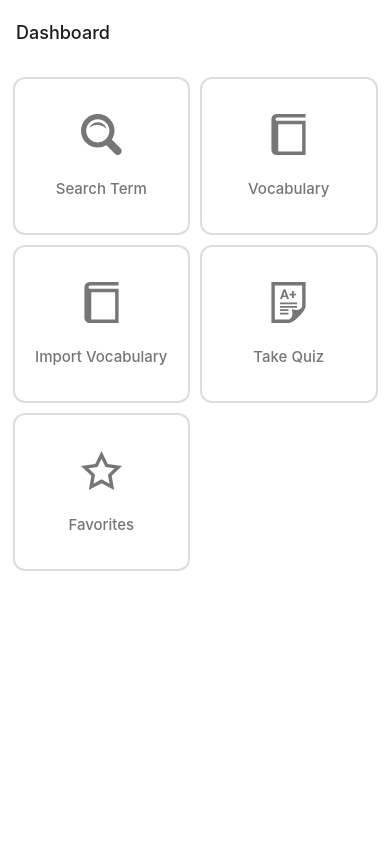
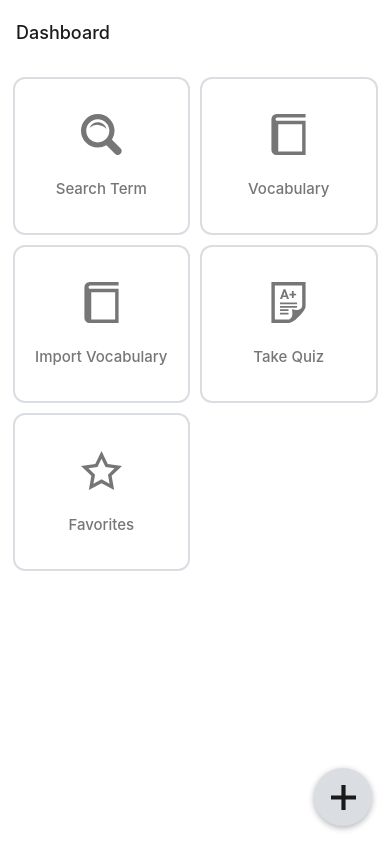
Before and after one commit to Poxie/translation-app-v2, a React Native app: screen / in a window 390 px wide. Built offline with nearby package versions, Linux system fonts and the light colour scheme.

Commit message:
Added create menu to dashboard

```diff
--- /dev/null
+++ b/assets/icons/AddIcon.tsx
@@ -0,0 +1,9 @@
+import Svg, { Path } from "react-native-svg"
+
+export const AddIcon = (props: any) => {
+    return(
+        <Svg viewBox="0 0 24 24" {...props}>
+            <Path d="M24 10H14V0h-4v10H0v4h10v10h4V14h10z" />
+        </Svg>
+    )
+}
--- /dev/null
+++ b/components/create-menu/CreateMenuOptions.tsx
@@ -0,0 +1,84 @@
+import { useNavigation } from "@react-navigation/native";
+import { useEffect, useRef } from "react";
+import { TouchableOpacity } from 'react-native';
+import Animated, { EasingNode } from "react-native-reanimated"
+import layout from "../../constants/layout";
+import { useColors } from "../../hooks/useColors";
+import Text from "../text";
+
+export const CreateMenuOptions: React.FC<{ active: boolean, toggleActive: () => void }> = ({ active, toggleActive }) => {
+    const { background: { primary, tertiary } } = useColors();
+    const navigation = useNavigation();
+    const scale = useRef(new Animated.Value(0)).current;
+    const opacity = useRef(new Animated.Value(0)).current;
+
+    useEffect(() => {
+        Animated.timing(opacity, {
+            toValue: active ? 1 : 0,
+            duration: 100,
+            easing: EasingNode.linear
+        }).start();
+        Animated.timing(scale, {
+            toValue: active ? 1 : .7,
+            duration: 100,
+            easing: EasingNode.linear
+        }).start();
+    }, [active]);
+
+    const handlePress = (type: 'term' | 'category') => {
+        // TODO: Open create modal
+        toggleActive();
+    }
+
+    const items = [
+        { text: 'Create Term', onPress: () => handlePress('term') },
+        { text: 'Create Category', onPress: () => handlePress('category') }
+    ];
+    return(
+        <Animated.View
+            style={{
+                backgroundColor: primary,
+                opacity,
+                transform: [{ scale }],
+                ...styles.options
+            }}
+            pointerEvents={active ? 'auto' : 'none'}
+        >
+            {items.map((item, key) => {
+                const isLast = key === items.length - 1;
+                return(
+                    <TouchableOpacity
+                        style={{
+                            borderColor: !isLast ? tertiary : 'transparent',
+                            ...styles.option
+                        }}
+                        onPress={item.onPress}
+                        key={item.text}
+                    >
+                        <Text style={styles.optionText}>
+                            {item.text}
+                        </Text>
+                    </TouchableOpacity>
+                )
+            })}
+        </Animated.View>
+    )
+}
+
+const styles = {
+    options: {
+        borderRadius: layout.borderRadius.primary,
+        position: 'absolute' as 'absolute',
+        zIndex: 2,
+        bottom: 90,
+        right: 18,
+        minWidth: 170,
+    },
+    option: {
+        padding: layout.spacing.primary,
+        borderBottomWidth: layout.borderWidth.secondary
+    },
+    optionText: {
+        fontWeight: '600' as '600'
+    }
+}
--- /dev/null
+++ b/components/create-menu/index.tsx
@@ -0,0 +1,101 @@
+import { useRef } from "react"
+import { useState } from "react"
+import { Pressable, View } from "react-native"
+import Animated, { EasingNode } from "react-native-reanimated"
+import { AddIcon } from "../../assets/icons/AddIcon";
+import { useColors } from "../../hooks/useColors";
+import { CreateMenuOptions } from "./CreateMenuOptions";
+
+export default function CreateMenu() {
+    const { background: { primary, tertiary }, text: { primary: textPrimary } } = useColors();
+    const [active, setActive] = useState(false);
+    const rotation = useRef(new Animated.Value(0)).current;
+    const opacity = useRef(new Animated.Value(0)).current;
+
+    const toggleActive = () => {
+        Animated.timing(rotation, {
+            toValue: active ? 0 : 1,
+            duration: 100,
+            easing: EasingNode.linear
+        }).start();
+        Animated.timing(opacity, {
+            toValue: active ? 0 : 1,
+            duration: 100,
+            easing: EasingNode.linear
+        }).start();
+
+        setActive(!active);
+    }
+
+    const currentRotation = rotation.interpolate({
+        inputRange: [0, 1],
+        outputRange: ['0deg', '45deg']
+    })
+
+    return(
+        <>
+            <Pressable onPress={toggleActive} style={styles.backdrop} pointerEvents={active ? 'auto' : 'none'}>
+                <Animated.View style={[styles.backdropActive, { opacity }]} />
+            </Pressable>
+
+            <CreateMenuOptions
+                active={active}
+                toggleActive={toggleActive}
+            />
+
+            <View style={{ zIndex: 2 }}>
+                <Pressable
+                    onPress={toggleActive}
+                    style={{
+                        backgroundColor: tertiary,
+                        ...styles.addContainer
+                    }}>
+                    <Animated.View style={{ transform: [{ rotate: currentRotation }] as any }}>
+                        <AddIcon
+                            style={{
+                                width: 25,
+                                height: 25,
+                                fill: textPrimary
+                            }}
+                        />
+                    </Animated.View>
+                </Pressable>
+            </View>
+        </>
+    )
+}
+
+const styles = {
+    backdrop: {
+        position: 'absolute' as 'absolute',
+        left: 0,
+        top: 0,
+        height: '100%',
+        width: '100%',
+        zIndex: 1,
+        opacity: .5
+    },
+    backdropActive: {
+        backgroundColor: 'black',
+        width: '100%',
+        height: '100%'
+    },
+    addContainer: {
+        position: 'absolute' as 'absolute',
+        zIndex: 2,
+        right: 18,
+        bottom: 18,
+        width: 58,
+        height: 58,
+        alignItems: 'center' as 'center',
+        justifyContent: 'center' as 'center',
+        borderRadius: 120,
+        elevation: 3,
+        shadowOpacity: 0.3,
+        shadowRadius: 6,
+        shadowOffset: {
+            height: 2,
+            width: 0,
+        },
+    }
+}
--- a/components/home/index.tsx
+++ b/components/home/index.tsx
@@ -1,17 +1,16 @@
+import CreateMenu from '../create-menu';
 import View from '../view';
 import { HomeCards } from './HomeCards';
 
 export default function Home() {
     return(
+        <>
         <View safeAreaView>
-            <View style={styles.container} scrollView>
+            <View scrollView>
                 <HomeCards />
             </View>
         </View>
+        <CreateMenu />
+        </>
     )
 }
-const styles = {
-    container: {
-        flex: 1
-    }
-}
--- a/constants/layout.ts
+++ b/constants/layout.ts
@@ -8,6 +8,7 @@ export default {
         secondary: 8
     },
     borderWidth: {
-        primary: 2
+        primary: 2,
+        secondary: 1
     }
 }
```
